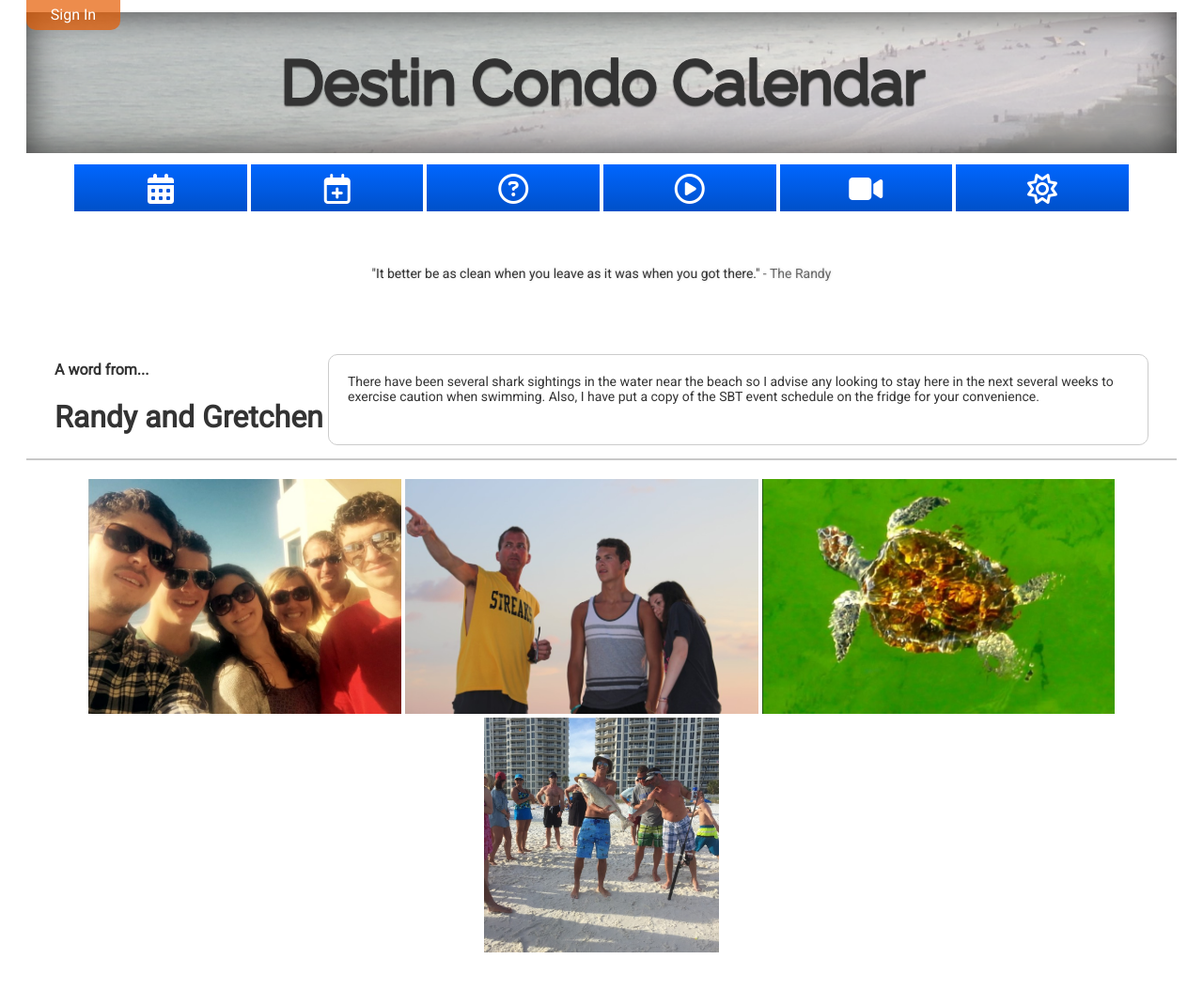
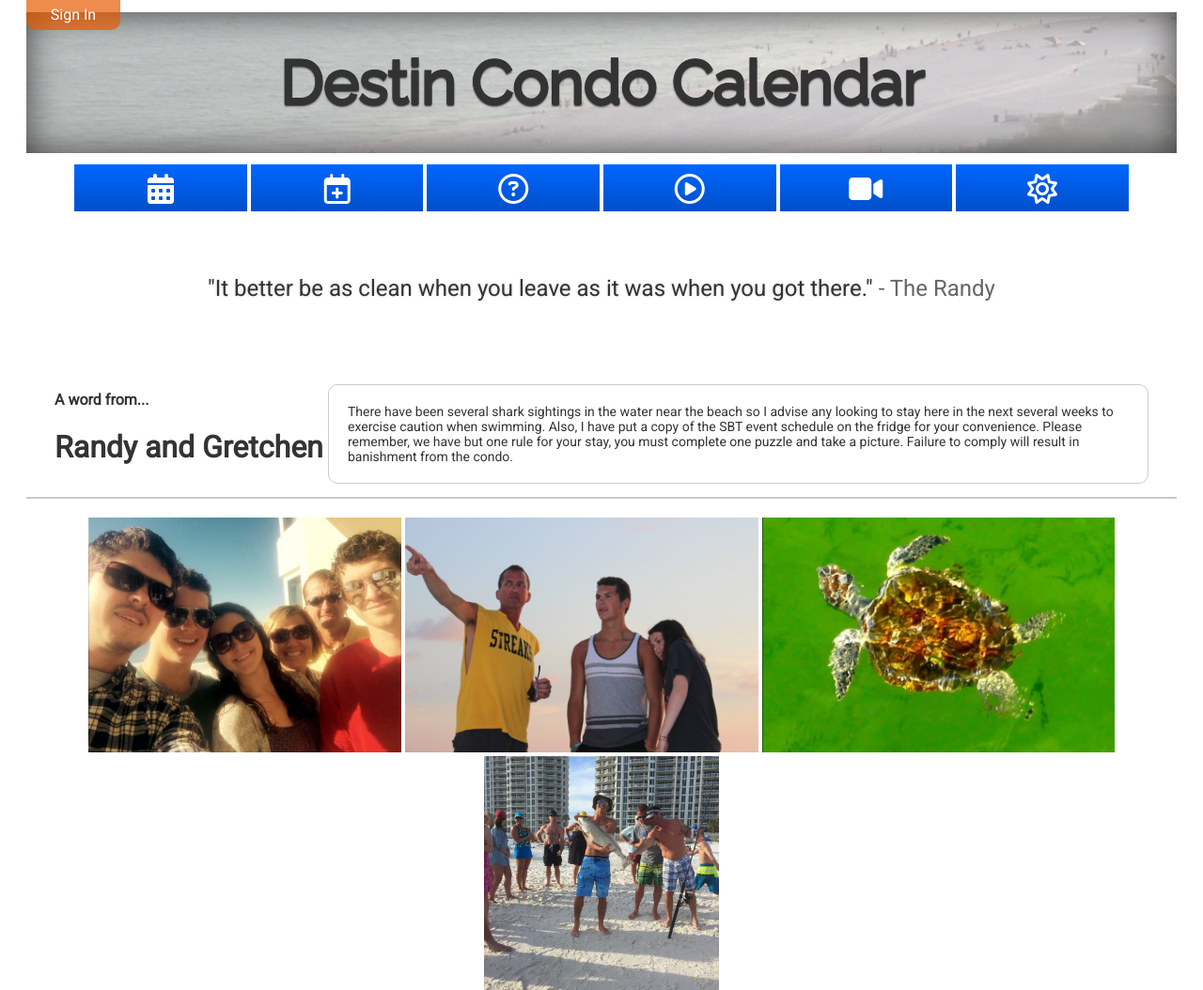
Before and after one commit to rcarl94/acc, a PHP site: page / in a window 1280 px wide. Shown: the top 1054 px of the page at 94% size. Run offline with PHP 8.4, Linux system fonts and the light colour scheme; some libraries are stand-ins or nearby versions; some web fonts are replaced.

Commit message:
added text, fixed css

```diff
--- a/css/app.css
+++ b/css/app.css
@@ -173,11 +173,11 @@ button#menu-toggle:hover, button#menu-toggle:focus {
 #motto {
   padding: 10px 20px;
   margin-bottom: 10px;
-  font-size: 24px;
 }
 
 #motto > p {
   text-shadow: 0 0 3px #ccc;
+  font-size: 24px;
 }
 
 footer {
--- a/index.html
+++ b/index.html
@@ -57,7 +57,7 @@
     </div>
     <div id="main">
       <div id="motto">
-        <p>&#34;It better be as clean when you leave as it was when you got there.&#34;<font style="color: #666666"> - The Randy</font></p>
+        <p>&#34;It better be as clean when you leave as it was when you got there.&#34;<font style="color: #666666;text-shadow: none;"> - The Randy</font></p>
       </div>
       <div id="greeting">
         <div style="float:left;">
@@ -65,7 +65,7 @@
           <h1><strong>Randy and Gretchen</strong></h1>
         </div>
         <div style="float:right;width:75%;">
-          <p>There have been several shark sightings in the water near the beach so I advise any looking to stay here in the next several weeks to exercise caution when swimming. Also, I have put a copy of the SBT event schedule on the fridge for your convenience.</p>
+          <p>There have been several shark sightings in the water near the beach so I advise any looking to stay here in the next several weeks to exercise caution when swimming. Also, I have put a copy of the SBT event schedule on the fridge for your convenience. Please remember, we have but one rule for your stay, you must complete one puzzle and take a picture. Failure to comply will result in banishment from the condo.</p>
         </div>
       </div>
       <div id="photos">
```
